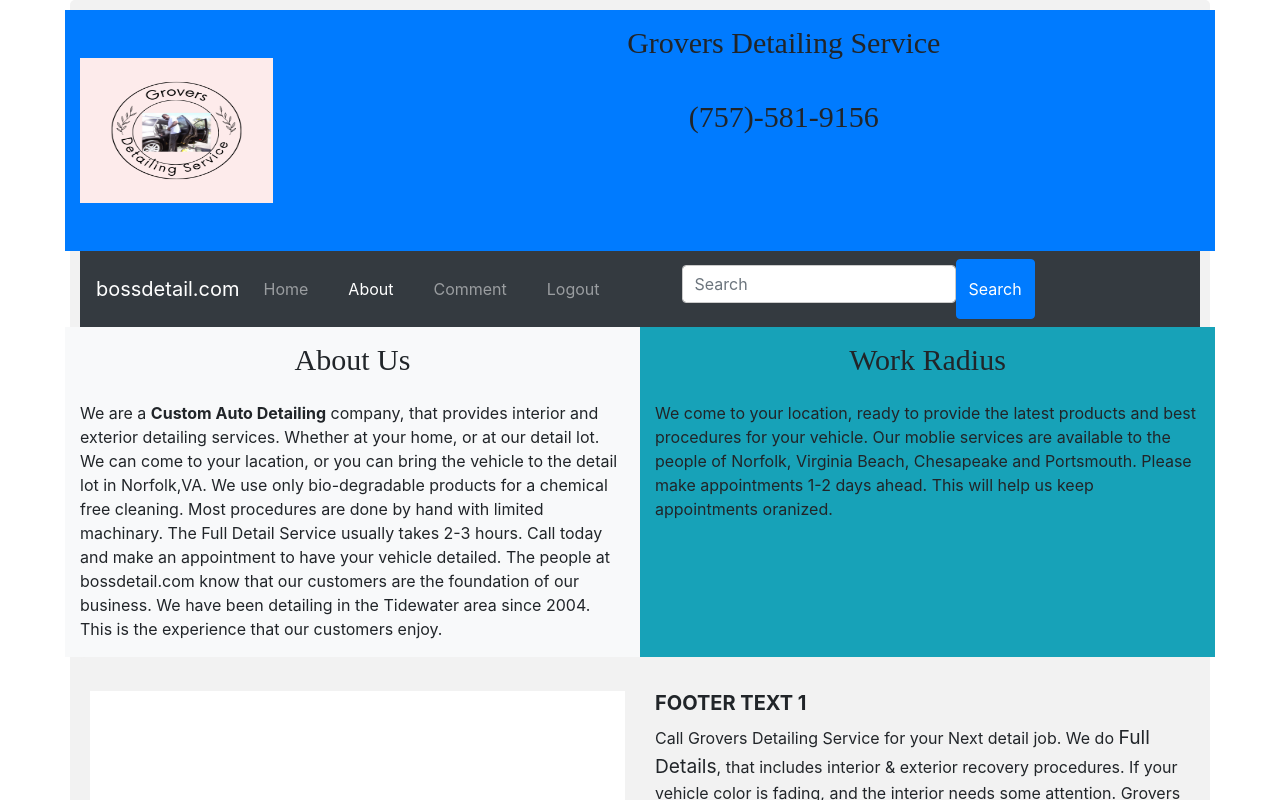
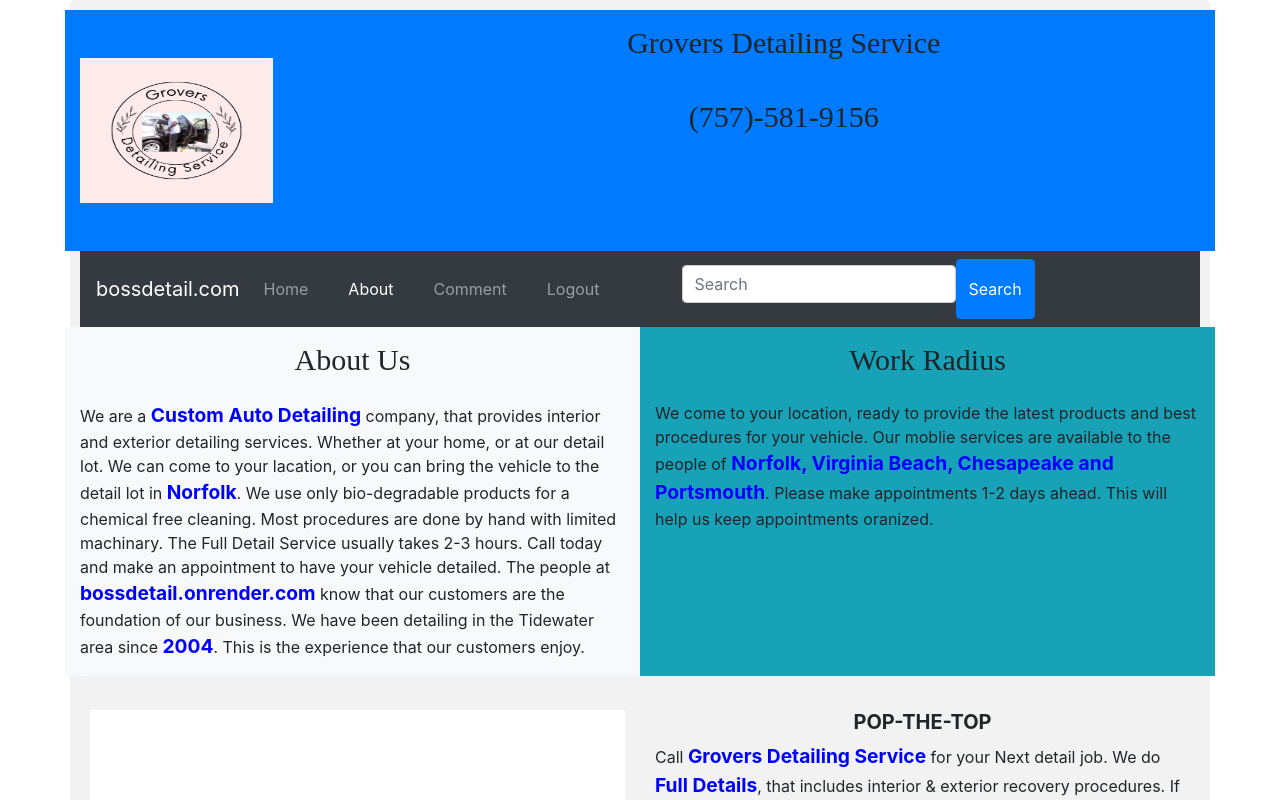
Before and after one commit to groveincharge/frontend, a React (Create React App) app: page /about in a window 1280 px wide. Shown: the top 800 px of the page. Built offline with nearby package versions, Linux system fonts and the light colour scheme; no server answers; sample sign-in values are in the browser's storage; a web font is replaced by a local one.

Commit message:
adding features the text for the project.

```diff
--- a/src/pages/Footer.jsx
+++ b/src/pages/Footer.jsx
@@ -18,12 +18,12 @@
          </div>
 
           <div className="col-md-6 justify-content-right" >
-          <h5 className="text-uppercase font-weight-bold">Footer text 1</h5>
-            <p>Call <bold> Grovers Detailing Service</bold> for your Next detail job. We do <big>Full Details</big>, that
+          <h5 className="text-uppercase font-weight-bold">Pop-the-Top</h5>
+            <p>Call <big> Grovers Detailing Service</big> for your Next detail job. We do <big>Full Details</big>, that
             includes interior & exterior recovery procedures. If your vehicle color is fading, and the interior needs
-             some attention. Grovers Detailing Servce will happy to you restore your vehicle's look. We do polishing,
-             sap removal, scratch removal, wet sanding and clay bar procedures. Call Grover at (757)-581-9156 today, and set
-             an appointment. We appreciate you business!
+             some attention. <big>Grovers Detailing Service</big> will be happy to restore your vehicle's look. We do polishing,
+             sap removal, scratch removal, wet sanding and clay bar procedures. Call Grover at <big>(757)-581-9156</big>
+              today, and set an appointment. We appreciate you business!
             </p>
         </div>
 
--- a/src/pages/commentPages/About.jsx
+++ b/src/pages/commentPages/About.jsx
@@ -21,17 +21,17 @@
 
           <div className="bg-light col-md-6">
             <h2>About Us</h2>
-            <p>We are a <strong>Custom Auto Detailing</strong> company, that provides
+            <p>We are a <big>Custom Auto Detailing</big> company, that provides
               interior and exterior detailing services.
               Whether at your home, or at our detail lot. We can come to
-              your lacation, or you can bring the vehicle to the detail lot in Norfolk,VA.
+              your lacation, or you can bring the vehicle to the detail lot in <big>Norfolk</big>.
                We use only bio-degradable products
               for a chemical free cleaning. Most procedures are done
               by hand with limited machinary. The Full Detail Service usually
               takes 2-3 hours. Call today and make an appointment to
-              have your vehicle detailed. The people at bossdetail.com know that
+              have your vehicle detailed. The people at <big>bossdetail.onrender.com</big> know that
               our customers are the foundation of our business. We have been detailing
-              in the Tidewater area since 2004. This is the experience that our
+              in the Tidewater area since <big>2004</big>. This is the experience that our
               customers enjoy.
             </p>
           </div>
@@ -40,8 +40,8 @@
           <h2>Work Radius</h2>
           <p>We come to your location, ready to provide
             the latest products and best procedures for
-            your vehicle. Our moblie services are available to the people of Norfolk,
-            Virginia Beach, Chesapeake and Portsmouth. Please make appointments 1-2 days
+            your vehicle. Our moblie services are available to the people of <big>Norfolk,
+            Virginia Beach, Chesapeake and Portsmouth</big>. Please make appointments 1-2 days
             ahead. This will help us keep appointments oranized.
           </p>
           </div>
--- a/src/pages/userPages/Login.jsx
+++ b/src/pages/userPages/Login.jsx
@@ -42,8 +42,8 @@
   }; //end function handleSumit()
 
   return (
-    <div className='row bg-info'>
-      <section className="col-md-6">
+    <div className='row'>
+      <section className="col-md-6 bg-info">
     <form onSubmit={handleSubmit}>
 
       <div className='form-group'>
@@ -78,7 +78,7 @@
     <section className="col-md-6 bg-light">
       <h1>User Login</h1>
       <p>
-        Users must be registered in order to login. Please remember your password for future sessions. This app
+        <big>Users</big> must be <big>registered</big> in order to login. Please remember your password for future sessions. This app
         is dedicated to <big>Grovers Detailing Service</big>. Any information shared with us is strictly confidential
         and is only used for service purposes. we appreciate our customer base, and welcome you to the website.
       </p>
--- a/src/pages/userPages/Register.jsx
+++ b/src/pages/userPages/Register.jsx
@@ -105,10 +105,10 @@
         <button type='submit'>Submit</button>
     </form>
     </section>
-    <section className='col-md-6'>
+    <section className='col-md-6 bg-light'>
       <h1>Register an Account</h1>
       <p>
-        Customers, Auto detailers & Auto Detailing fans are encouraged to sign into the website. Where your can
+        <big>Customers, Auto detailers & Auto Detailing</big> fans are encouraged to sign into the website. Where your can
         set appointments, look up procedures and get some product analysis. We are here to help you improve
         the look of your vehicle.
       </p>
--- a/src/styles/Footer.css
+++ b/src/styles/Footer.css
@@ -11,3 +11,11 @@
    background-color:rgb(10, 188, 224);
    border-radius: 2px;
 }
+h5 {
+    text-align: center;
+}
+big{
+ font-size: 1.5 rem;
+ font-weight: bold;
+ color: blue;
+}
```
